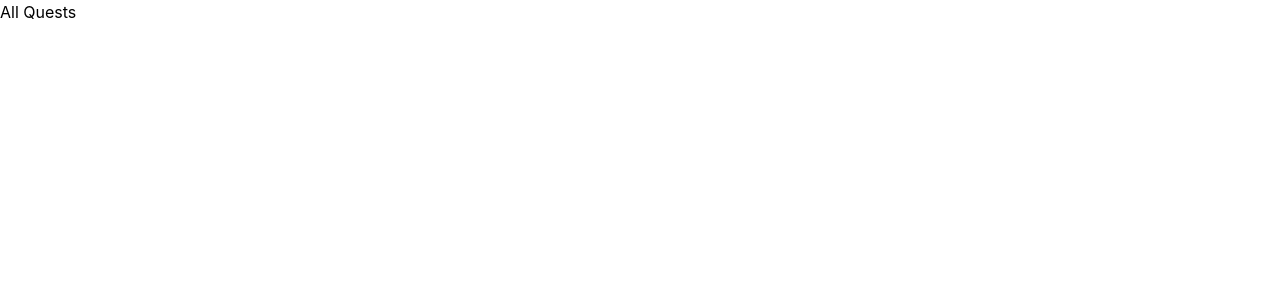
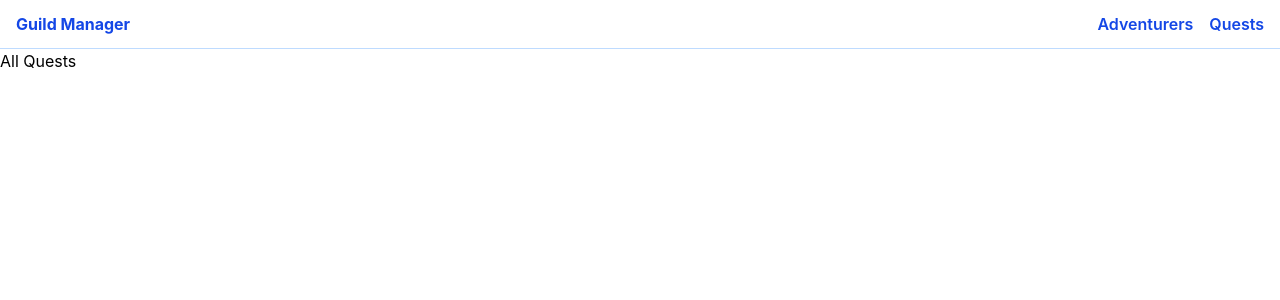
Before and after one commit to hugo-belaloui/GuildBoard, a React (Vite) app in the folder frontend/: page /quests in a window 1280 px wide. Shown: the top 300 px of the page. Built offline with nearby package versions, Linux system fonts and the light colour scheme.

Commit message:
feat(components): add Navbar with routing links

```diff
--- a/frontend/src/App.tsx
+++ b/frontend/src/App.tsx
@@ -7,10 +7,14 @@ import { AllAdventurersPage } from "./pages/AllAdventurersPage";
 import { AdventurerDetailsPage } from "./pages/AdventurerDetailsPage";
 import { AdventurerFormPage } from "./pages/AdventurerFormPage";
 
+import { NavBar } from "./components/layout/Navbar";
+
 function App() {
     return (
-        // Routes reads the current URL and renders the ONE Route below that matches it,
-        // like a switch statement over the browser's address bar
+      <>
+        <NavBar/>
+        {/* Routes reads the current URL and renders the ONE Route below that matches it,
+        like a switch statement over the browser's address bar */}
         <Routes>
             {/* element expects an already-instantiated component (< Function />), not a reference to it (Function) */}
             <Route path="/" element={<HomePage />} />
@@ -23,6 +27,7 @@ function App() {
             <Route path="/adventurers/:id" element={<AdventurerDetailsPage />} />
             <Route path="/adventurers/:id/edit" element={<AdventurerFormPage />} />
         </Routes>
+      </>
     );
 }
 
--- a/frontend/src/components/layout/Navbar.tsx
+++ b/frontend/src/components/layout/Navbar.tsx
@@ -0,0 +1,15 @@
+import { Link } from "react-router-dom";
+
+// Link to= "" : react-router-dom tag replacing href=""
+
+export function NavBar() {
+    return (
+        <nav className="flex items-center justify-between border-b border-blue-200 bg-white px-4 py-3">
+            <Link to="/" className="font-bold text-blue-700">Guild Manager</Link>
+            <div className="flex gap-4">
+                <Link to="/adventurers" className="text-blue-700 font-semibold">Adventurers</Link>
+                <Link to="/quests" className="text-blue-700 font-semibold">Quests</Link>
+            </div>
+        </nav>
+    );
+}
```
